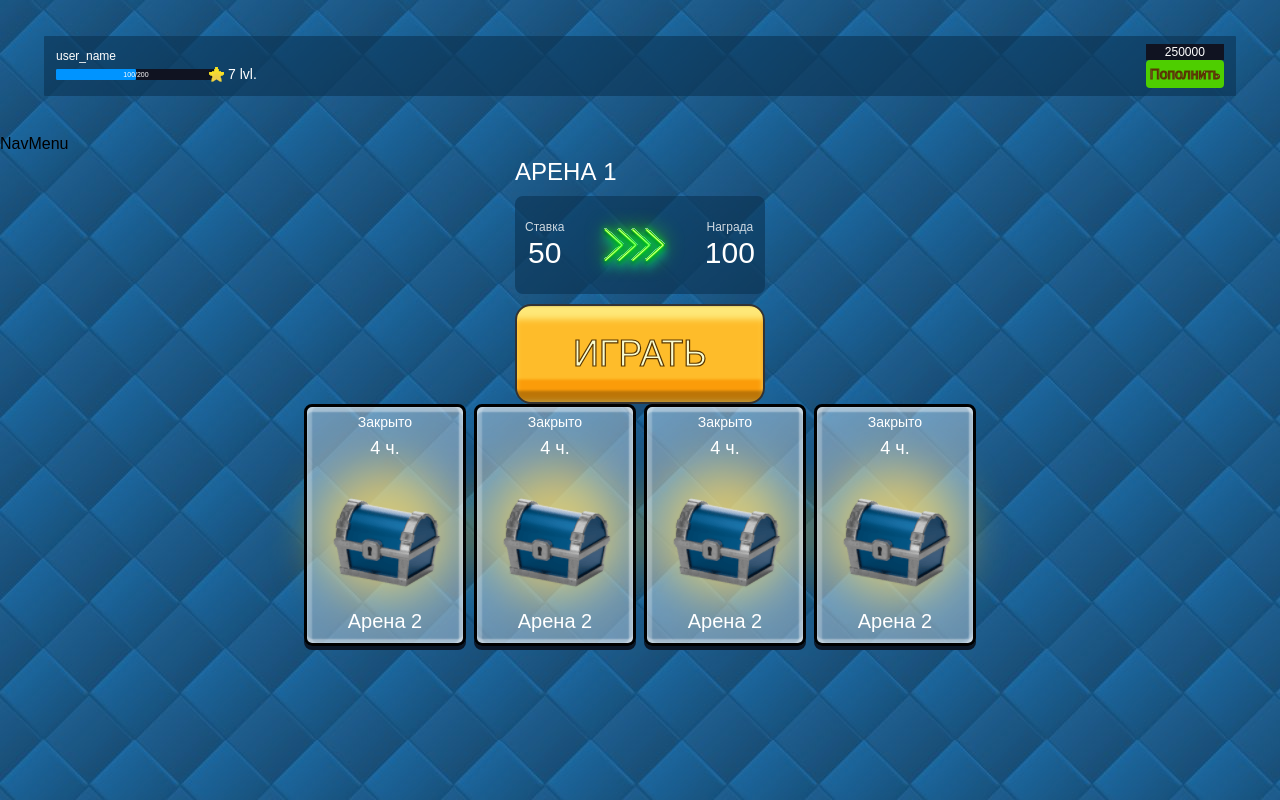
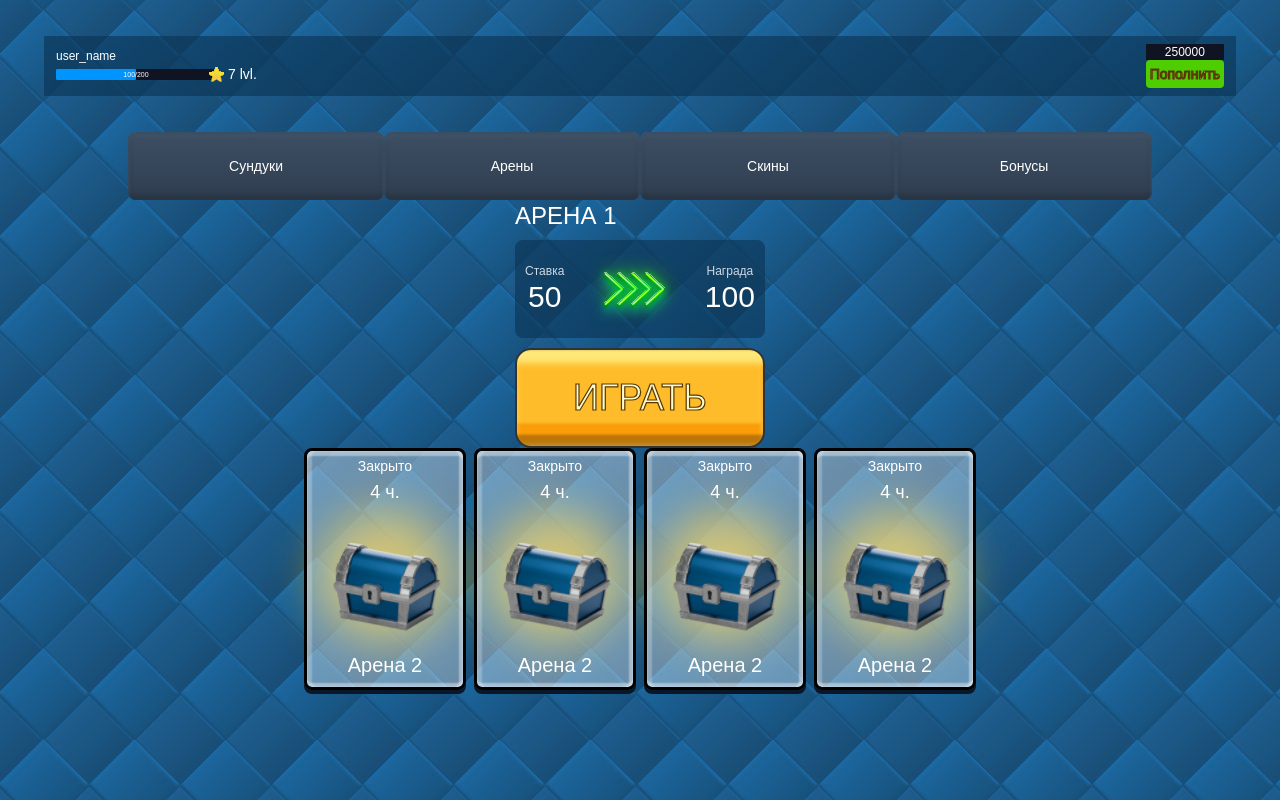
Before and after one commit to DenisEgorov200/rps, a React (Vite) app: page / in a window 1280 px wide. Built offline with nearby package versions, Linux system fonts and the light colour scheme; some icons are missing.

Commit message:
feat: add nav-menu

```diff
--- a/src/app/app.tsx
+++ b/src/app/app.tsx
@@ -5,7 +5,6 @@ import { Button } from '@shared/ui/button'
 export const App = () => {
   return (
     <Layout>
-      <div className="container px-5 mx-auto flex flex-col items-center">
       <div>
         <h2 className="text-2xl text-white uppercase mb-2">Арена 1</h2>
         <div className="w-full max-w-md p-2.5 flex items-center justify-between bg-blue-400/60 rounded-lg mb-2.5">
@@ -22,7 +21,6 @@ export const App = () => {
         <Button label="играть" intent="primary" size="large" />
       </div>
       <ChestCardList />
-      </div>
     </Layout>
   )
 }
--- a/src/layout/index.tsx
+++ b/src/layout/index.tsx
@@ -11,7 +11,11 @@ export const Layout = ({ children }: Props) => {
     <>
       <Header />
       <NavMenu />
-      <main>{children}</main>
+      <main>
+        <div className="container px-5 mx-auto flex flex-col items-center">
+          {children}
+        </div>
+      </main>
     </>
   )
 }
--- a/src/layout/ui/nav-menu/ui/nav-menu.tsx
+++ b/src/layout/ui/nav-menu/ui/nav-menu.tsx
@@ -1,3 +1,18 @@
+const NAV_MENU_ITEMS = ['сундуки', 'арены', 'скины', 'бонусы']
+
 export const NavMenu = () => {
-  return <div>NavMenu</div>
+  return (
+    <nav className="fixed bottom-0 w-full sm:relative">
+      <ul className="flex items-center sm:px-32">
+        {NAV_MENU_ITEMS.map((item) => (
+          <li
+            key={item}
+            className="w-full p-6 bg-gradient-blue shadow-nav-menu rounded-t text-sm text-white text-center capitalize cursor-pointer sm:rounded-lg transition-all duration-300 hover:bg-gradient-blue-active hover:shadow-nav-menu-active"
+          >
+            {item}
+          </li>
+        ))}
+      </ul>
+    </nav>
+  )
 }
--- a/tailwind.config.js
+++ b/tailwind.config.js
@@ -17,6 +17,10 @@ export default {
           400: "rgba(var(--color-blue3), <alpha-value>)"
         },
       },
+      backgroundImage: {
+        'gradient-blue': 'linear-gradient(180.00deg, rgb(62, 79, 100),rgb(47, 61, 79) 100%)',
+        'gradient-blue-active': 'linear-gradient(180.00deg, rgb(155, 196, 245),rgb(79, 127, 184) 100%)'
+      },
       borderWidth: {
         '3px': '0.19rem'
       },
@@ -24,7 +28,9 @@ export default {
         '1px': '0.0625rem',
       },
       boxShadow: {
-        chest: '0px 4px 0.3px 0px rgb(10, 23, 40),inset 0px 5px 1.7px 0px rgba(255, 255, 255, 0.4),inset 5px 0px 1.7px 0px rgba(255, 255, 255, 0.25),inset 0px -4px 1.7px 0px rgba(255, 255, 255, 0.4),inset -4px 0px 1.7px 0px rgba(255, 255, 255, 0.4)'
+        chest: '0px 4px 0.3px 0px rgb(10, 23, 40),inset 0px 5px 1.7px 0px rgba(255, 255, 255, 0.4),inset 5px 0px 1.7px 0px rgba(255, 255, 255, 0.25),inset 0px -4px 1.7px 0px rgba(255, 255, 255, 0.4),inset -4px 0px 1.7px 0px rgba(255, 255, 255, 0.4)',
+        'nav-menu': 'inset 0px 5.22px 5.22px 0px rgb(59, 77, 97),inset 0px -5.22px 5.22px 0px rgb(41, 53, 67),inset 0px 3px 3.6px 0px rgba(99, 138, 172, 0.64)',
+        'nav-menu-active': '0px 15.67px 31.33px 0px rgba(0, 110, 242, 0.58),inset 0px 5.22px 5.22px 0px rgb(36, 136, 255),inset 0px -5.22px 7.8px 2px rgb(41, 127, 255),inset 0px 3px 3.6px 0px rgba(179, 219, 255, 0.64)',
       }
     }
   },
```
Lines whose indentation alone changed are shown as unchanged.
